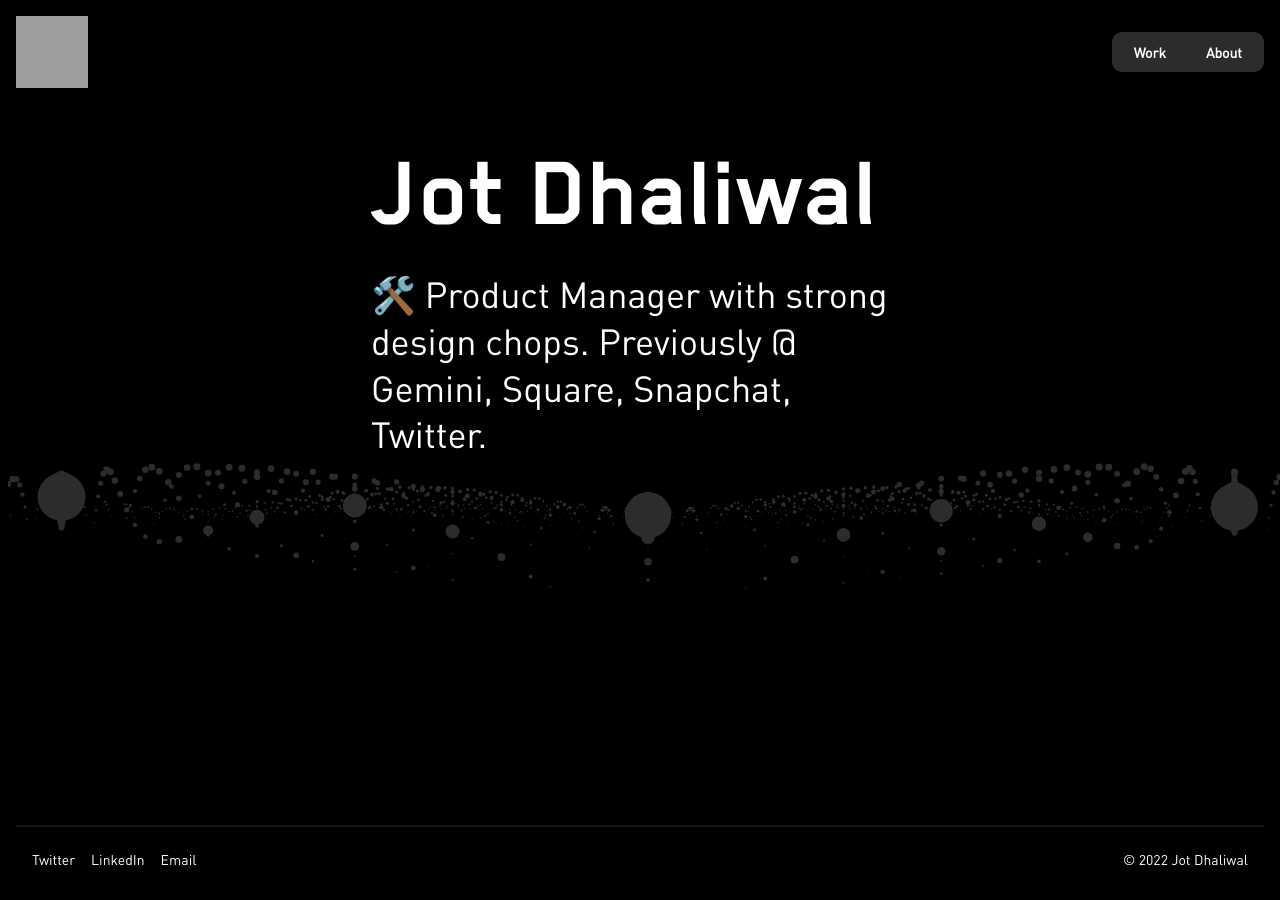
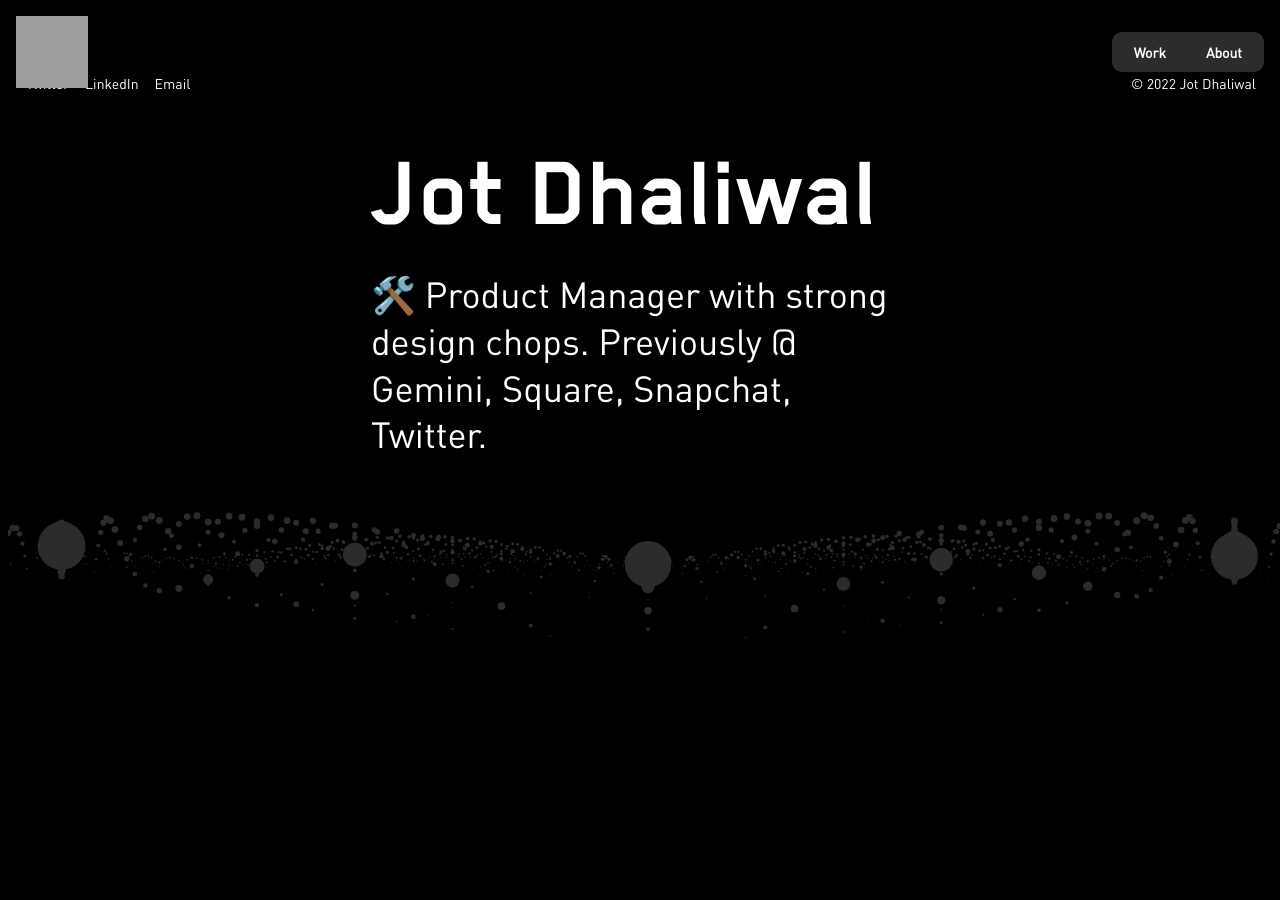
Before and after one commit to jotd/jotd-portfolio, a Jekyll site: the page index.html, which Jekyll copies as it is, in a window 1280 px wide and 900 px high. Built offline with Jekyll 4.4.1, drawn with Linux system fonts in a browser that asks for light colours; grey boxes are pictures that could not be loaded.

Commit message:
Update index.html

```diff
--- a/index.html
+++ b/index.html
@@ -201,7 +201,7 @@
       }
     </script>
 
-    <div class="footer-home">
+    <!-- <div class="footer-home">
      <hr class="solid">
       <div class="footer desktop">
         <div class="footer-links">
@@ -225,7 +225,31 @@
         </div>
         <div class="footer-block">© 2022 Jot Dhaliwal</div>
       </div>
+    </div> -->
 
+
+    <div class="footer desktop">
+      <hr class="solid">
+      <div class="footer-links">
+        <a
+          href="https://twitter.com/jotd?lang=en"
+          target="_blank"
+          class="footer-link"
+          >Twitter</a
+        >
+        <a
+          href="https://www.linkedin.com/in/jotdhaliwal/"
+          target="_blank"
+          class="footer-link"
+          >LinkedIn</a
+        >
+        <a
+          href="mailto:info@jotd.m?subject=Inquiry%20from%20website"
+          class="footer-link"
+          >Email</a
+        >
+      </div>
+      <div class="footer-block">© 2022 Jot Dhaliwal</div>
     </div>
   </body>
 
```
